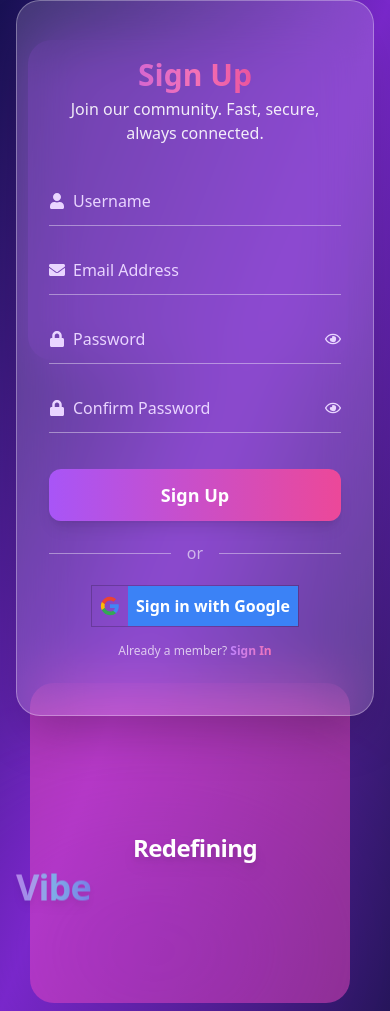
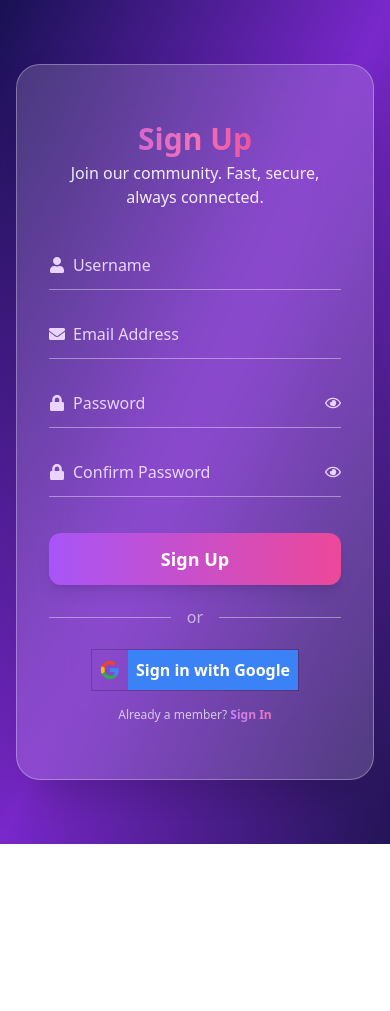
Before and after one commit to Kartikay-Garg18/Rizz, a React (Vite) app in the folder client/: page /signup in a window 390 px wide. After the commit the page ends 844 px from the top, so only its background shows below. Built offline with nearby package versions, Linux system fonts and the light colour scheme; no server answers.

Commit message:
fix: Improve responsiveness and layout of Signup component

```diff
--- a/client/src/components/Signup.jsx
+++ b/client/src/components/Signup.jsx
@@ -1,8 +1,6 @@
-import React from 'react';
 import { motion } from 'framer-motion';
 import { SignUpForm } from './SignUp/SignUpForm';
 import { Lamp } from './SignUp/Lamp';
-
 
 const container = {
   animate: {
@@ -33,17 +31,17 @@ export default function SignUpPage() {
     >
 
       <motion.div variants={blobVariant}
-        className="absolute left-7 top-10 w-80 h-80 bg-[#7928ca88] opacity-30 rounded-3xl pointer-events-none z-0" />
+        className="absolute left-7 top-10 w-80 h-80 bg-[#7928ca88] opacity-30 rounded-3xl pointer-events-none z-0 hidden lg:block" />
       <motion.div variants={blobVariant}
-        className="absolute right-10 bottom-2 w-80 h-80 bg-[#f94cc27c] opacity-20 rounded-3xl pointer-events-none z-0" />
+        className="absolute right-10 bottom-2 w-80 h-80 bg-[#f94cc27c] opacity-20 rounded-3xl pointer-events-none z-0 hidden lg:block" />
 
-      <div className="relative z-10 flex flex-col-reverse md:flex-row items-center gap-16 w-full max-w-5xl mx-auto">
+      <div className="relative z-10 flex flex-col-reverse lg:flex-row items-center justify-center gap-16 lg:gap-20 w-full max-w-6xl mx-auto">
 
-        <motion.div variants={lampVariant} className="flex w-full md:w-[45%]">
+        <motion.div variants={lampVariant} className="hidden lg:flex w-full lg:w-[45%]">
           <Lamp />
         </motion.div>
 
-        <motion.div variants={formVariant} className="flex w-full md:w-[55%]">
+        <motion.div variants={formVariant} className="flex w-full lg:w-[55%] justify-center items-center my-16 md:my-20 lg:my-0">
           <SignUpForm />
         </motion.div>
       </div>
```
